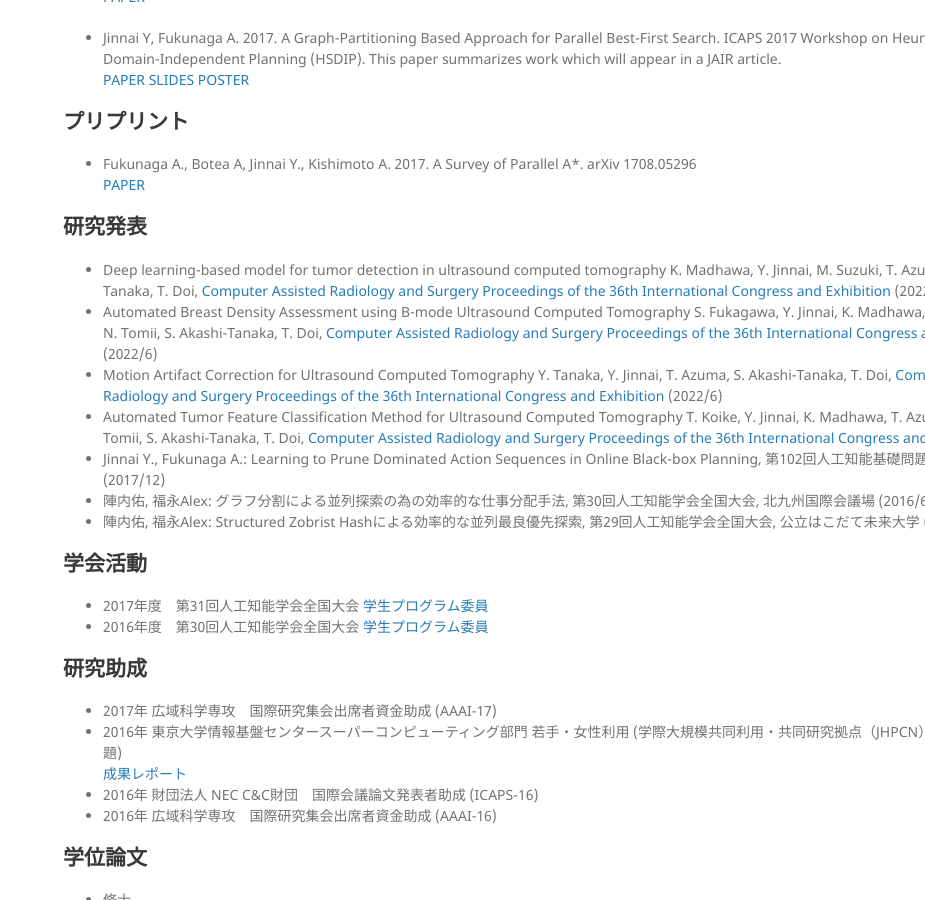
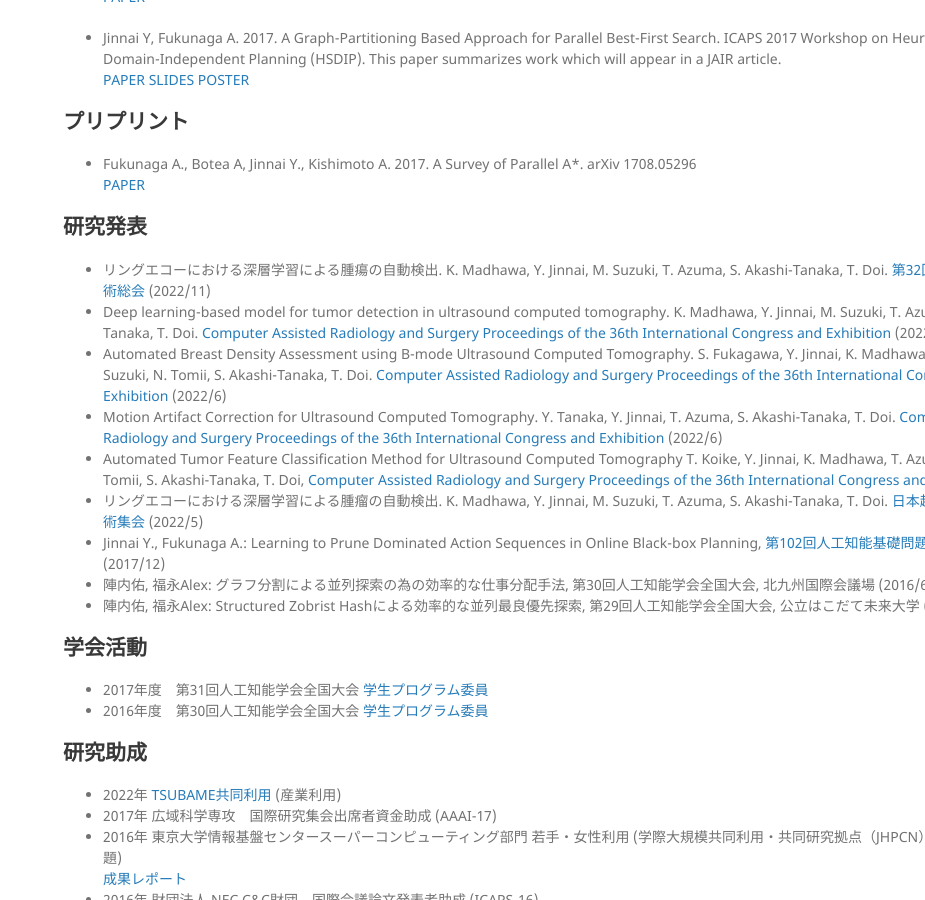
Before and after one commit to jinnaiyuu/jinnaiyuu.github.io, a Jekyll site: the page built from ja/index.md, in a window 1280 px wide and 900 px high, scrolled down 1747 px. Shown: the whole window, without its empty margins (355-1280 px from the left). Built offline with Jekyll 4.4.1, drawn with Linux system fonts in a browser that asks for light colours; our own code applies the rules of GitHub Pages for plain Markdown files; some of the changed text lies outside the part shown.

Commit message:
updated domestic confs

```diff
--- a/ja/index.md
+++ b/ja/index.md
@@ -66,14 +66,15 @@
 [PAPER](https://arxiv.org/abs/1708.05296)
 
 ## 研究発表
-- Deep learning-based model for tumor detection in ultrasound computed tomography
-K. Madhawa, Y. Jinnai, M. Suzuki, T. Azuma, S. Akashi-Tanaka, T. Doi, [Computer Assisted Radiology and Surgery Proceedings of the 36th International Congress and Exhibition](https://www.cars-int.org/) (2022/6)
-- Automated Breast Density Assessment using B-mode Ultrasound Computed Tomography
-S. Fukagawa, Y. Jinnai, K. Madhawa, T. Azuma, M. Suzuki, N. Tomii, S. Akashi-Tanaka, T. Doi, [Computer Assisted Radiology and Surgery Proceedings of the 36th International Congress and Exhibition](https://www.cars-int.org/) (2022/6)
-- Motion Artifact Correction for Ultrasound Computed Tomography Y. Tanaka, Y. Jinnai, T. Azuma, S. Akashi-Tanaka, T. Doi, [Computer Assisted Radiology and Surgery Proceedings of the 36th International Congress and Exhibition](https://www.cars-int.org/) (2022/6)
+
+- リングエコーにおける深層学習による腫瘍の自動検出. K. Madhawa, Y. Jinnai, M. Suzuki, T. Azuma, S. Akashi-Tanaka, T. Doi. [第32回日本乳癌検診学会学術総会](https://convention.jtbcom.co.jp/jabcs2022/) (2022/11)
+- Deep learning-based model for tumor detection in ultrasound computed tomography. K. Madhawa, Y. Jinnai, M. Suzuki, T. Azuma, S. Akashi-Tanaka, T. Doi. [Computer Assisted Radiology and Surgery Proceedings of the 36th International Congress and Exhibition](https://www.cars-int.org/) (2022/6)
+- Automated Breast Density Assessment using B-mode Ultrasound Computed Tomography. S. Fukagawa, Y. Jinnai, K. Madhawa, T. Azuma, M. Suzuki, N. Tomii, S. Akashi-Tanaka, T. Doi. [Computer Assisted Radiology and Surgery Proceedings of the 36th International Congress and Exhibition](https://www.cars-int.org/) (2022/6)
+- Motion Artifact Correction for Ultrasound Computed Tomography. Y. Tanaka, Y. Jinnai, T. Azuma, S. Akashi-Tanaka, T. Doi. [Computer Assisted Radiology and Surgery Proceedings of the 36th International Congress and Exhibition](https://www.cars-int.org/) (2022/6)
 - Automated Tumor Feature Classification Method for Ultrasound Computed Tomography
 T. Koike, Y. Jinnai, K. Madhawa, T. Azuma, M. Suzuki, N. Tomii, S. Akashi-Tanaka, T. Doi, [Computer Assisted Radiology and Surgery Proceedings of the 36th International Congress and Exhibition](https://www.cars-int.org/) (2022/6)
-- Jinnai Y., Fukunaga A.: Learning to Prune Dominated Action Sequences in Online Black-box Planning, 第102回人工知能基礎問題研究会, JR博多シティ (2017/12)
+- リングエコーにおける深層学習による腫瘤の自動検出. K. Madhawa, Y. Jinnai, M. Suzuki, T. Azuma, S. Akashi-Tanaka, T. Doi. [日本超音波医学会第95回学術集会](https://www.congre.co.jp/jsum95/) (2022/5)
+- Jinnai Y., Fukunaga A.: Learning to Prune Dominated Action Sequences in Online Black-box Planning, [第102回人工知能基礎問題研究会](https://sig-fpai.org/past/fpai102.html), JR博多シティ (2017/12)
 - 陣内佑, 福永Alex: グラフ分割による並列探索の為の効率的な仕事分配手法, 第30回人工知能学会全国大会, 北九州国際会議場 (2016/6)
 - 陣内佑, 福永Alex: Structured Zobrist Hashによる効率的な並列最良優先探索, 第29回人工知能学会全国大会, 公立はこだて未来大学 (2015/6)
 
@@ -84,6 +85,7 @@ T. Koike, Y. Jinnai, K. Madhawa, T. Azuma, M. Suzuki, N. Tomii, S. Akashi-Tanaka
 
 ## 研究助成
 
+- 2022年 [TSUBAME共同利用](https://www.gsic.titech.ac.jp/kyodou) (産業利用)
 - 2017年 広域科学専攻　国際研究集会出席者資金助成 (AAAI-17)
 - 2016年 東京大学情報基盤センタースーパーコンピューティング部門 若手・女性利用 (学際大規模共同利用・共同研究拠点（JHPCN） 萌芽型共同研究課題)
 [成果レポート](../pdf/papers/supercomputing.pdf)
@@ -100,6 +102,7 @@ Jinnai Y. 2017. On Hash-Based Work Distribution Methods for Parallel Best-First
 
 
 ## ティーチング
+
 - [強化学習 (第2版)](https://www.morikita.co.jp/books/mid/082662)
 強化学習 (第2版)を共訳しました。なお、[英語の原著は無料で公開されています](http://incompleteideas.net/book/the-book-2nd.html)。
 強化学習を専門として学ぶ方は原著も読むと良いと思っています。
@@ -131,15 +134,17 @@ TA: 情報工学実験
 
 ## 受賞など
 
-- 2017年3月 [一高記念賞](https://ja.wikipedia.org/wiki/%E4%B8%80%E9%AB%98%E8%A8%98%E5%BF%B5%E8%B3%9E)
+- 2017年3月 [東京大学大学院総合文化研究科 一高記念賞](https://ja.wikipedia.org/wiki/%E4%B8%80%E9%AB%98%E8%A8%98%E5%BF%B5%E8%B3%9E)
 
 ## セミナー
 
+- 2022年2月 [NVIDIA Partner Solution Connect](https://events.nvidia.com/nvidiapartnersolutionconnect1). NVIDIA Japan.
 - 2018年7月 Automated Deep Learning by Neural Architecture Search. NICT.
 - 2017年2月 Graph search algorithms for classical planning. 北海道大学[離散構造処理系プロジェクト](https://www-erato.ist.hokudai.ac.jp/index.php)
 
 ## 特許
 
+- TBA
 - 超音波CTのための体動検出と補正 [Google Patents](https://patents.google.com/patent/WO2022114131A1/)
 - 信号分離による超音波CTの撮像高速化 [Google Patents](https://patents.google.com/patent/WO2022054848A1/)
 
@@ -165,6 +173,7 @@ Ubuntuのインストールからはじめてハブを買ってノードをつ
 
 ## 略歴
 
+- 2022年9月~ Research Engineer, Team Leader, Lily MedTech
 - 2017年6月~2020年7月 Ph.D. student, Department of Computer Science, Brown University
 - 2019年6月~2019年9月 インターン、Microsoft Research Cambridge, UK
 - 2017年3月~2017年5月 テクニカルスタッフ、理化学研究所革新知能統合研究センター
```
Also changed, not shown: other parts of ja/index.md (+4 -1 lines).
